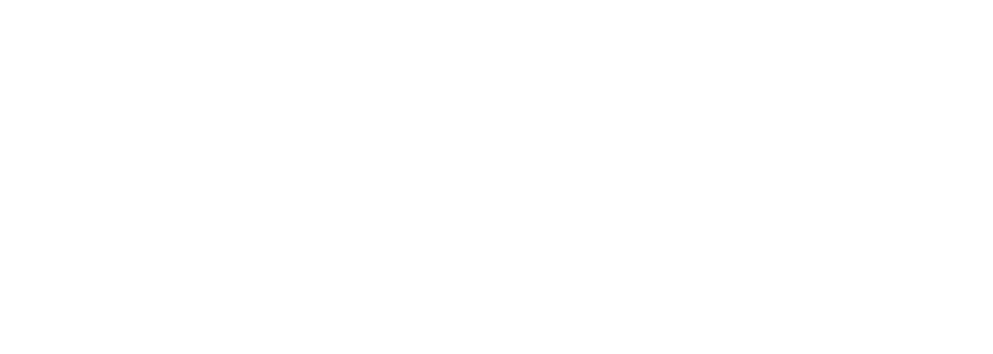
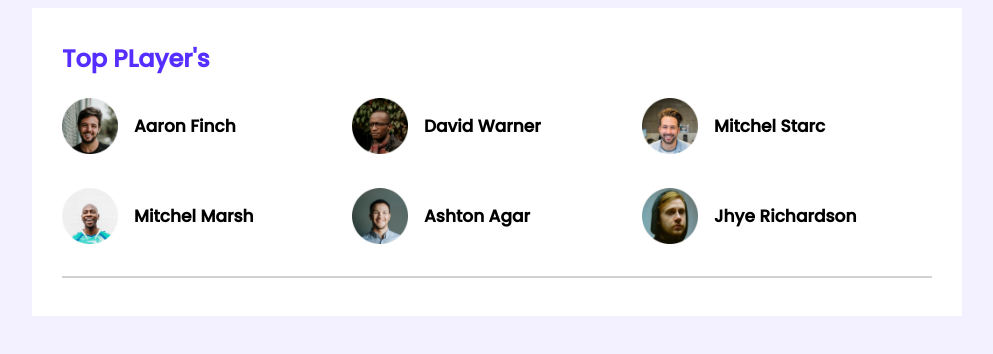
Before and after one commit to Rakibhasan-programmer/responsive-practice, a plain HTML site: page index.html in a window 1280 px wide. Shown: the whole page, without its empty margins (143-1136 px from the left). Drawn offline with Linux system fonts and the light colour scheme.

Commit message:
Top players done

```diff
--- a/index.html
+++ b/index.html
@@ -5,6 +5,10 @@
     <meta http-equiv="X-UA-Compatible" content="IE=edge">
     <meta name="viewport" content="width=device-width, initial-scale=1.0">
     <title>Responsive-Practice</title>
+    <!-- Google Fonts -->
+    <link rel="preconnect" href="https://fonts.googleapis.com">
+    <link rel="preconnect" href="https://fonts.gstatic.com" crossorigin>
+    <link href="https://fonts.googleapis.com/css2?family=Poppins:wght@500&display=swap" rel="stylesheet">
 
     <!--External CSS-->
     <link rel="stylesheet" href="style.css">
@@ -14,7 +18,40 @@
 
 
 
-
+    <main>
+        <section class="container">
+            <div class="top-players">
+                <h2 class="section-title">Top PLayer's</h2>
+                <div class="players">
+                    <div class="player">
+                        <img src="images/players/player-1.png" alt="">
+                        <h3 class="player-title">Aaron Finch</h3>
+                    </div>
+                    <div class="player">
+                        <img src="images/players/player-2.png" alt="">
+                        <h3 class="player-title">David Warner</h3>
+                    </div>
+                    <div class="player">
+                        <img src="images/players/player-3.png" alt="">
+                        <h3 class="player-title">Mitchel Starc</h3>
+                    </div>
+                    <div class="player">
+                        <img src="images/players/player-4.png" alt="">
+                        <h3 class="player-title">Mitchel Marsh</h3>
+                    </div>
+                    <div class="player">
+                        <img src="images/players/player-5.png" alt="">
+                        <h3 class="player-title">Ashton Agar</h3>
+                    </div>
+                    <div class="player">
+                        <img src="images/players/player-6.png" alt="">
+                        <h3 class="player-title">Jhye Richardson</h3>
+                    </div>
+                </div>
+            </div>
+            <hr>
+        </section>
+    </main>
 
 </body>
 </html>
--- a/style.css
+++ b/style.css
@@ -0,0 +1,40 @@
+body{
+    font-family: 'Poppins', sans-serif;
+    background: #F3F1FF;
+}
+main{
+    display: flex;
+    justify-content: center;
+}
+.container{
+    background-color: #fff;
+    width: 870px;
+    padding: 30px;
+}
+.section-title{
+    font-size: 24px;
+    color: #562EFF;
+    margin-top: 3px;
+}
+.players{
+    display: grid;
+    grid-template-columns: repeat(3, 1fr);
+    grid-row-gap: 30px;
+}
+.player img{
+    width: 56px;
+    height: 56px;
+}
+.player{
+    display: flex;
+    align-items: center;
+}
+.player-title{
+    margin-left: 16px;
+    font-size: 17px;
+}
+hr{
+    border: 1px solid #D1D1D1;
+    margin-top: 30px;
+}
+/* Top Blogs */
```
